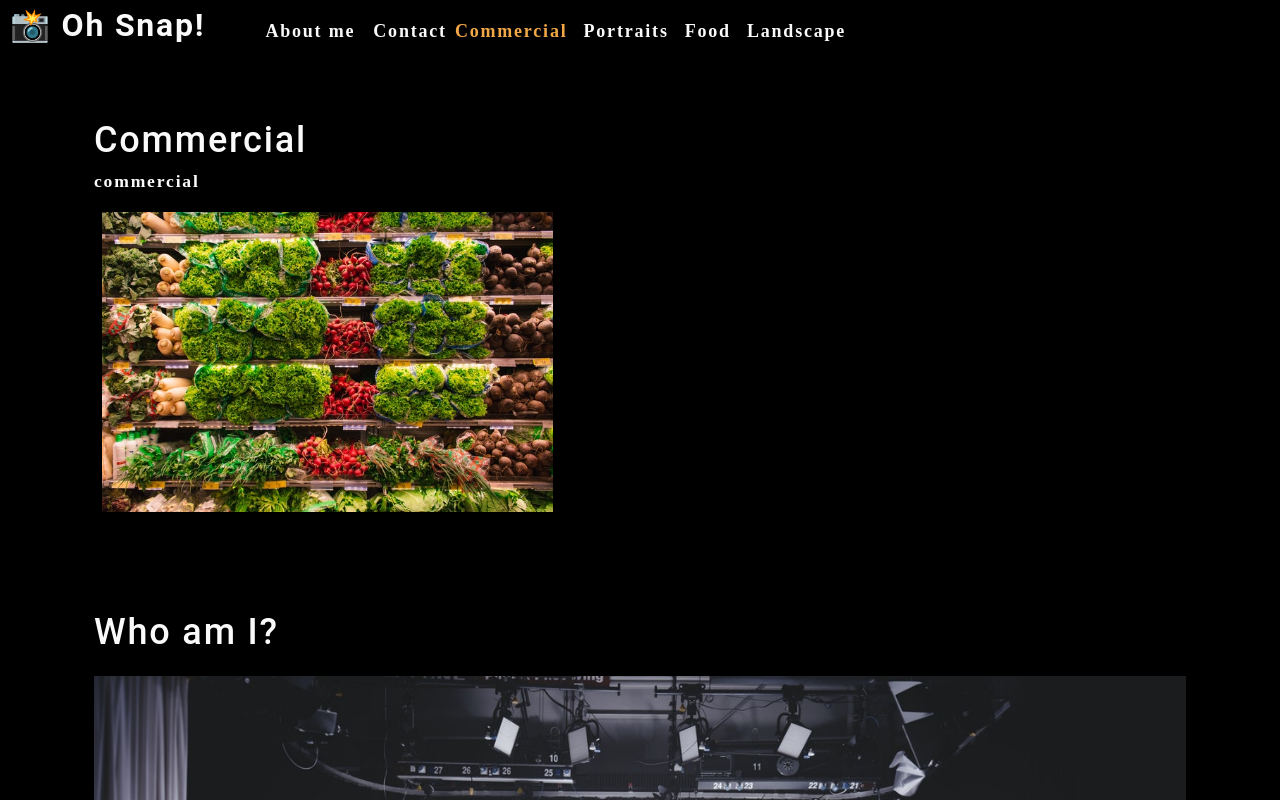
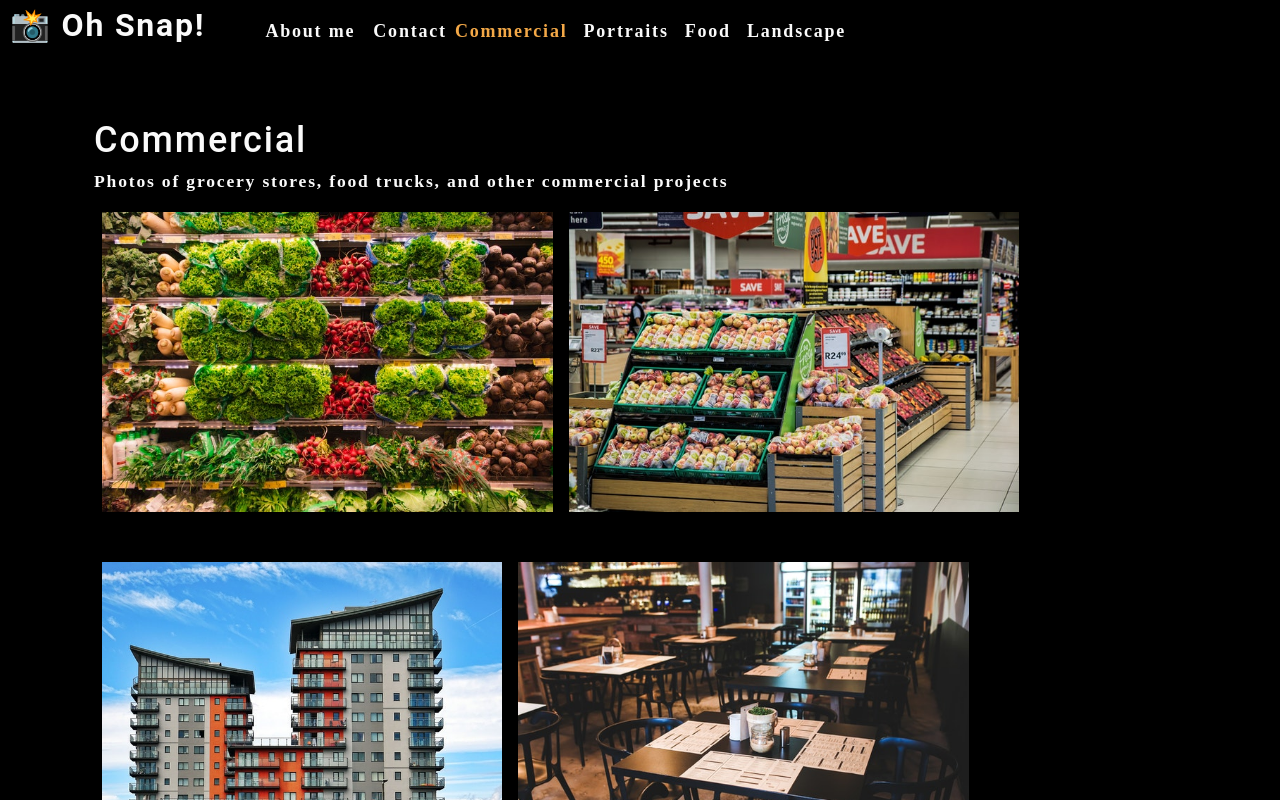
Before and after one commit to rockwoodc/photo-port, a React (Create React App) app: page / in a window 1280 px wide. Shown: the top 800 px of the page. Built offline with nearby package versions, Linux system fonts and the light colour scheme.

Commit message:
contact form structure

```diff
--- a/src/App.js
+++ b/src/App.js
@@ -25,7 +25,7 @@ function App() {
       ></Nav>
       <main>
         <div>
-          <Gallery></Gallery>
+        <Gallery currentCategory={currentCategory}></Gallery>
           <About></About>
         </div>
       </main>
--- a/src/components/Gallery/index.js
+++ b/src/components/Gallery/index.js
@@ -1,21 +1,15 @@
 import React from "react";
 import { capitalizeFirstLetter } from '../../utils/helpers';
-import photo from "../../assets/small/commercial/0.jpg";
+import PhotoList from "../PhotoList";
 
-function Gallery(props) {
-  const currentCategory = {
-    name: "commercial",
-    description:
-      "Photos of grocery stores, food trucks, and other commercial projects",
-  };
+function Gallery({currentCategory}) {
+  const { name, description } = currentCategory;
   return (
     <section>
-      <h1>{capitalizeFirstLetter(currentCategory.name)}</h1>
-      <p>{currentCategory.name}</p>
+      <h1 data-testid= "h1tag">{capitalizeFirstLetter(name)}</h1>
+      <p>{description}</p>
       {/*orange bits show how the gallery thumbnails are made*/}
-      <div className="fex-row">
-        <img src={photo} alt="Commercial Example" className="img-thumbnail mx-1"/>
-      </div>
+      <PhotoList category={currentCategory.name} />
     </section>
   );
 }
--- /dev/null
+++ b/src/components/PhotoList/index.js
@@ -0,0 +1,121 @@
+import React, { useState } from 'react';
+
+const PhotoList = ({ category }) => {
+
+  const [photos] = useState([
+    {
+      name: 'Grocery aisle',
+      category: 'commercial',
+      description: 'Lorem ipsum dolor sit amet, consectetur adipiscing elit. Nunc ultricie',
+    },
+    {
+      name: 'Grocery booth',
+      category: 'commercial',
+      description: 'Lorem ipsum dolor sit amet, consectetur adipiscing elit. Nunc ultricie',
+    },
+    {
+      name: 'Building exterior',
+      category: 'commercial',
+      description: 'Lorem ipsum dolor sit amet, consectetur adipiscing elit. Nunc ultricie',
+    },
+    {
+      name: 'Restaurant table',
+      category: 'commercial',
+      description: 'Lorem ipsum dolor sit amet, consectetur adipiscing elit. Nunc ultricie',
+    },
+    {
+      name: 'Cafe interior',
+      category: 'commercial',
+      description: 'Lorem ipsum dolor sit amet, consectetur adipiscing elit. Nunc ultricie',
+    },
+    {
+      name: 'Cat green eyes',
+      category: 'portraits',
+      description: 'Lorem ipsum dolor sit amet, consectetur adipiscing elit. Nunc ultricie',
+    },
+    {
+      name: 'Green parrot',
+      category: 'portraits',
+      description: 'Lorem ipsum dolor sit amet, consectetur adipiscing elit. Nunc ultricie',
+    },
+    {
+      name: 'Yellow macaw',
+      category: 'portraits',
+      description: 'Lorem ipsum dolor sit amet, consectetur adipiscing elit. Nunc ultricie',
+    },
+    {
+      name: 'Pug smile',
+      category: 'portraits',
+      description: 'Lorem ipsum dolor sit amet, consectetur adipiscing elit. Nunc ultricie',
+    },
+    {
+      name: 'Pancakes',
+      category: 'food',
+      description: 'Lorem ipsum dolor sit amet, consectetur adipiscing elit. Nunc ultricie',
+    },
+    {
+      name: 'Burrito',
+      category: 'food',
+      description: 'Lorem ipsum dolor sit amet, consectetur adipiscing elit. Nunc ultricie',
+    },
+    {
+      name: 'Scallop pasta',
+      category: 'food',
+      description: 'Lorem ipsum dolor sit amet, consectetur adipiscing elit. Nunc ultricie',
+    },
+    {
+      name: 'Burger',
+      category: 'food',
+      description: 'Lorem ipsum dolor sit amet, consectetur adipiscing elit. Nunc ultricie',
+    },
+    {
+      name: 'Fruit bowl',
+      category: 'food',
+      description: 'Lorem ipsum dolor sit amet, consectetur adipiscing elit. Nunc ultricie',
+    },
+    {
+      name: 'Green river',
+      category: 'landscape',
+      description: 'Lorem ipsum dolor sit amet, consectetur adipiscing elit. Nunc ultricie',
+    },
+    {
+      name: 'Docks',
+      category: 'landscape',
+      description: 'Lorem ipsum dolor sit amet, consectetur adipiscing elit. Nunc ultricie',
+    },
+    {
+      name: 'Panoramic village by sea',
+      category: 'landscape',
+      description: 'Lorem ipsum dolor sit amet, consectetur adipiscing elit. Nunc ultricie',
+    },
+    {
+      name: 'Domestic landscape',
+      category: 'landscape',
+      description: 'Lorem ipsum dolor sit amet, consectetur adipiscing elit. Nunc ultricie',
+    },
+    {
+      name: 'Park bench',
+      category: 'landscape',
+      description: 'Lorem ipsum dolor sit amet, consectetur adipiscing elit. Nunc ultricie',
+    },
+  ]);
+
+  const currentPhotos = photos.filter((photo) => photo.category === category);
+
+  return (
+    <div>
+      <div className="flex-row">
+        {currentPhotos.map((image, i) => (
+          <img
+            src={require(`../../assets/small/${category}/${i}.jpg`)}
+            alt={image.name}
+            className="img-thumbnail mx-1"
+            key={image.name}
+          />
+        ))}
+      </div>
+    </div>
+  );
+};
+
+export default PhotoList;
```
Also changed, not shown: src/components/Contact/index.js (added, +26 -0 lines), 1 other file (tests, documents, lock files or other folders).
